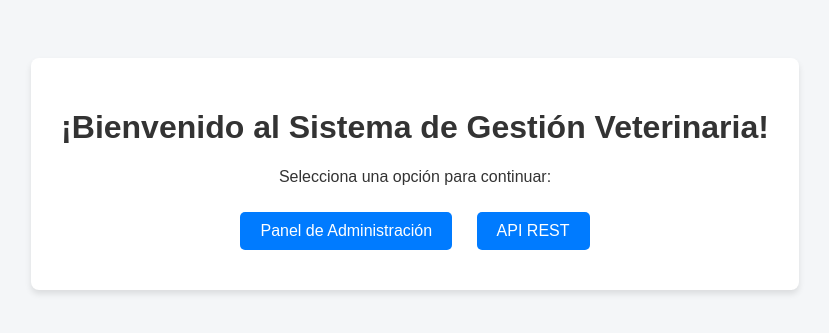
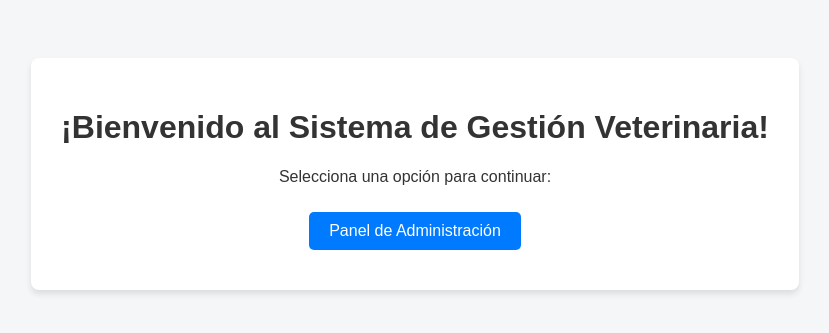
Before and after one commit to Shaul77/sistema-veterinaria, a Django app: page / in a window 1280 px wide. Shown: the top 333 px of the page, without its empty margins (225-1054 px from the left). Run offline with Django 5.2, Linux system fonts and the light colour scheme.

Commit message:
fix: configuracion de templates, pagina 404 y vista de bienvenida

```diff
--- a/api/templates/bienvenida.html
+++ b/api/templates/bienvenida.html
@@ -37,7 +37,5 @@
         <h1>¡Bienvenido al Sistema de Gestión Veterinaria!</h1>
         <p>Selecciona una opción para continuar:</p>
         <a href="/admin/">Panel de Administración</a>
-        <a href="/api/">API REST</a>
-    </div>
 </body>
 </html>
```
